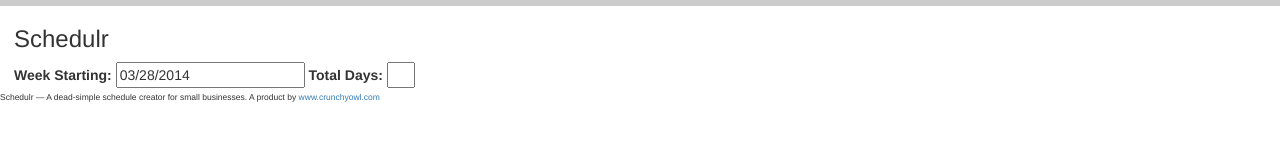
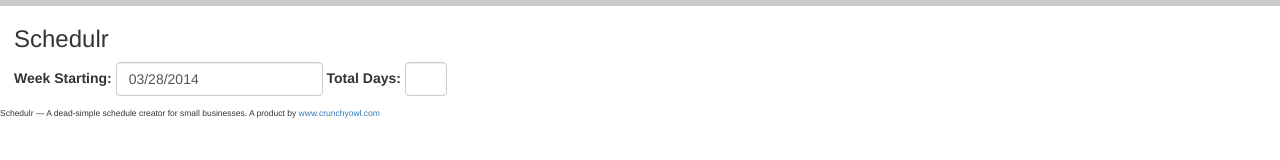
Before and after one commit to bmuenzenmeyer/schedulr, a plain HTML site: page src/index.html in a window 1280 px wide. Drawn offline with nearby package versions, Linux system fonts and the light colour scheme.

Commit message:
small ui tweaks
added form inputs for shift builder

```diff
--- a/src/css/schedulr.css
+++ b/src/css/schedulr.css
@@ -4,8 +4,12 @@ body{
 	border-top: 6px solid #ccc;
 }
 
+section{
+	margin-bottom: 1rem;
+}
+
 #scheduleIntervalInput{
-	width: 2em;
+	width: 3em;
 }
 
 .app{
--- a/src/index.html
+++ b/src/index.html
@@ -17,11 +17,30 @@
 <body>
   <div ng-controller="WeekCtrl" class="app" id="schedulr">
     <h3 class="class="inline hideOnPrint"">Schedulr</h3>
-      <label>Week Starting: </label for="weekStart"> <input id="weekStart" value="10/10/2010" name="weekStart" ng-model="weekStart" type="text"/>
-      <label class="hideOnPrint">Total Days: </label for="scheduleInterval"> <input id="scheduleIntervalInput" name="scheduleInterval" ng-model="scheduleInterval" type="text" class="hideOnPrint"/>
-        <div class="shiftList hideOnPrint">
-          <div class="shiftBuilder"></div>
+    <section class="toolbar">
+      <form class="form-inline">
+        <div class="form-group">
+          <label for="weekStart">Week Starting: </label> <input id="weekStart" value="10/10/2010" name="weekStart" ng-model="weekStart" type="text" class="form-control"/>
         </div>
+        <div class="form-group">
+          <label class="hideOnPrint" for="scheduleInterval">Total Days: </label> <input id="scheduleIntervalInput" name="scheduleInterval" ng-model="scheduleInterval" type="text" class="hideOnPrint form-control"/>
+        </div>
+      </form>
+    </section>
+    <section class="composer">
+<!--       <div class="shiftList hideOnPrint">
+        <form class="shiftBuilder">
+          <div class="form-group">
+            <label for="empInput">Employee Name</label><input id ="empInput" name="empInput" type="text" class="form-control"/>
+          </div>
+          <div class="form-group">
+            <label for="shiftStart">Shift Start</label><input id ="shiftStartInput" name="shiftStartInput" type="text" class="form-control"/>
+          </div>
+          <div class="form-group">
+            <label for="shiftEnd">Shift End</label><input id ="shiftEndInput" name="shiftEnd" type="text" class="form-control"/>
+          </div>
+        </form>
+      </div> -->
       <div class="dayCols" >
         <div class="day" ng-repeat="day in days">
           <h5 class="dayTitle dayOfWeek"><strong>{{day.dayOfWeek}}</strong></h5>
@@ -42,6 +61,7 @@
             </ul>
           </div>
         </div>
+      </section>
     </div>
     <footer class="fine-print"><small class=""><span class="print">Created using </span> Schedulr &mdash; A dead-simple schedule creator for small businesses. A product by <a href="http://crunchyowl.com">www.crunchyowl.com</a></small></footer>
     <script>
```
Lines whose indentation alone changed are shown as unchanged.
